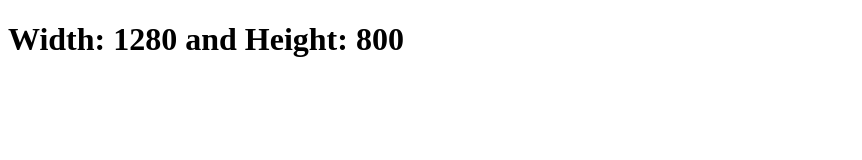
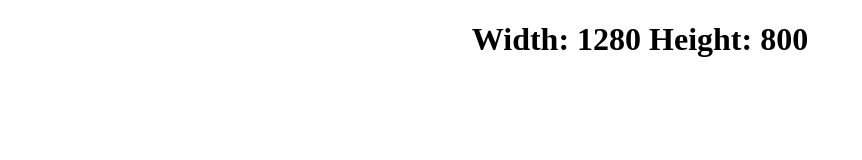
Before and after one commit to acciojob/screen-size-codeswithadarsh, a website: page main.html in a window 1280 px wide. Shown: the whole page, without its empty margins (0-862 px from the left). Drawn offline with Linux system fonts and the light colour scheme.

Commit message:
created a submission

```diff
--- a/main.html
+++ b/main.html
@@ -8,9 +8,10 @@
 
 <body>
 	<!-- the entire body must be written by student -->
+	 <div id="sizeInfo">
+        <h1>Width: <span id="width">0</span> Height: <span id="height">0</span></h1>
+    </div>
     <script type="text/javascript" src="./script.js">
 </script>
 
 </body>
-
-</html>
--- a/script.js
+++ b/script.js
@@ -1,18 +1,17 @@
 //your JS code here. If required.
-const sizeInfo = document.createElement("div");
-sizeInfo.id = "sizeInfo";
-// sizeInfo.style.height = "100vh";
-// sizeInfo.style.width = "100vw";
-document.body.appendChild(sizeInfo);
-const h1 = document.createElement("h1");
-sizeInfo.appendChild(h1);
+  const widthElement = document.getElementById('width');
+        const heightElement = document.getElementById('height');
 
+        // Function to update the width and height elements
+        function updateSize() {
+            const width = window.innerWidth;
+            const height = window.innerHeight;
+            widthElement.textContent = width;
+            heightElement.textContent = height;
+        }
 
+        // Initial call to set the initial size
+        updateSize();
 
-
-var refresh = setInterval(resolution,0);
-
-function resolution (){
-    // var screenSize = window.screen;
-    h1.textContent = `Width: ${window.innerWidth} and Height: ${window.innerHeight}`;
-}
+        // Add an event listener to the window's resize event
+        window.addEventListener('resize', updateSize);
--- a/styles.css
+++ b/styles.css
@@ -1 +1,4 @@
 /*  your css code here. If applicable */
+ #sizeInfo {
+            text-align: center;
+        }
```
